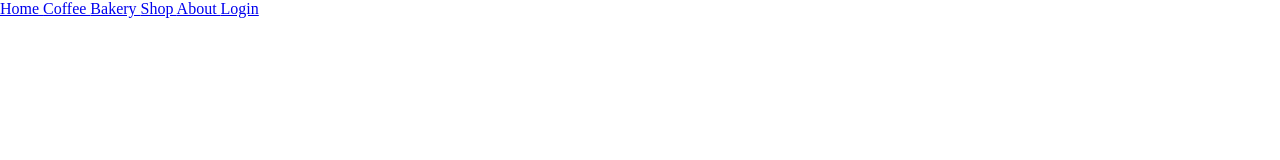
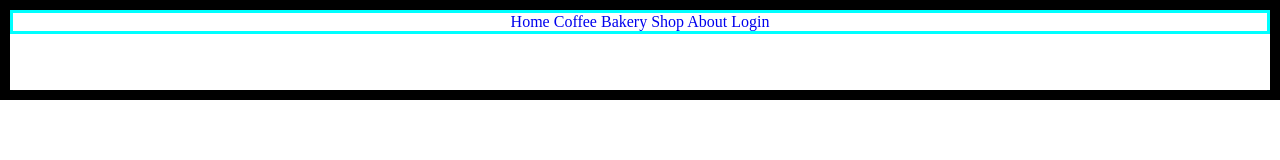
Before and after one commit to CoderUnnita/coffee-web-app, a plain HTML site: page index.html in a window 1280 px wide. Drawn offline with Linux system fonts and the light colour scheme.

Commit message:
added style

```diff
--- a/style.css
+++ b/style.css
@@ -3,3 +3,22 @@
     padding: 0;
     box-sizing: border-box;
 }
+
+/* nav-bar styling */
+.header{
+    height: 100px;
+    width: 100%;
+    border-style: solid;
+    border-color: #000;
+    border-width: 10px;
+}
+
+.header nav{
+    border-style: solid;
+    border-color: aqua;
+    text-align: center;
+}
+
+.header nav a{
+    text-decoration: none;
+}
```
